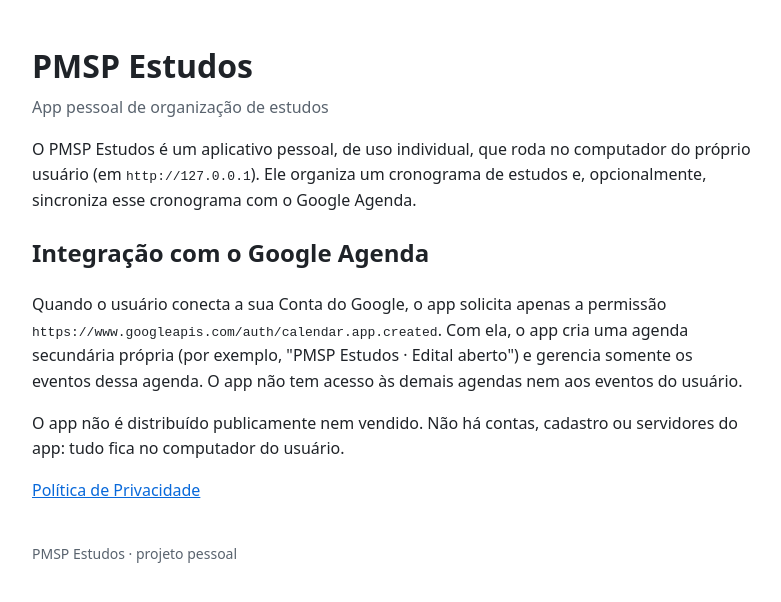
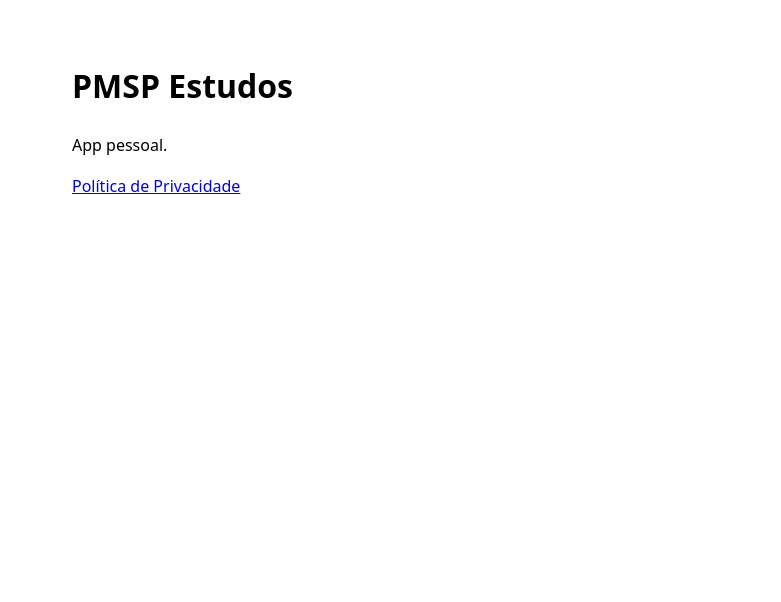
Before and after one commit to xBustus/pmsp-estudos, a plain HTML site: page index.html in a window 1280 px wide. Shown: the whole page, without its empty margins (248-1029 px from the left). Drawn offline with Linux system fonts and the light colour scheme.

Commit message:
Refactor index.html styles and content
Updated styles and removed some descriptive text.

```diff
--- a/index.html
+++ b/index.html
@@ -4,27 +4,11 @@
 <meta charset="utf-8">
 <meta name="viewport" content="width=device-width, initial-scale=1">
 <title>PMSP Estudos</title>
-<style>
-body{font-family:system-ui,-apple-system,Segoe UI,Roboto,sans-serif;max-width:720px;margin:40px auto;padding:0 20px;line-height:1.6;color:#1f2328}
-h1{margin-bottom:4px}
-.sub{color:#59636e;margin-top:0}
-a{color:#0969da}
-footer{margin-top:40px;font-size:14px;color:#59636e}
-</style>
+<style>body{font-family:system-ui,sans-serif;max-width:640px;margin:60px auto;padding:0 20px;line-height:1.6}</style>
 </head>
 <body>
 <h1>PMSP Estudos</h1>
-<p class="sub">App pessoal de organização de estudos</p>
-
-<p>O PMSP Estudos é um aplicativo pessoal, de uso individual, que roda no computador do próprio usuário (em <code>http://127.0.0.1</code>). Ele organiza um cronograma de estudos e, opcionalmente, sincroniza esse cronograma com o Google Agenda.</p>
-
-<h2>Integração com o Google Agenda</h2>
-<p>Quando o usuário conecta a sua Conta do Google, o app solicita apenas a permissão <code>https://www.googleapis.com/auth/calendar.app.created</code>. Com ela, o app cria uma agenda secundária própria (por exemplo, "PMSP Estudos · Edital aberto") e gerencia somente os eventos dessa agenda. O app não tem acesso às demais agendas nem aos eventos do usuário.</p>
-
-<p>O app não é distribuído publicamente nem vendido. Não há contas, cadastro ou servidores do app: tudo fica no computador do usuário.</p>
-
+<p>App pessoal.</p>
 <p><a href="privacidade.html">Política de Privacidade</a></p>
-
-<footer>PMSP Estudos · projeto pessoal</footer>
 </body>
 </html>
```
